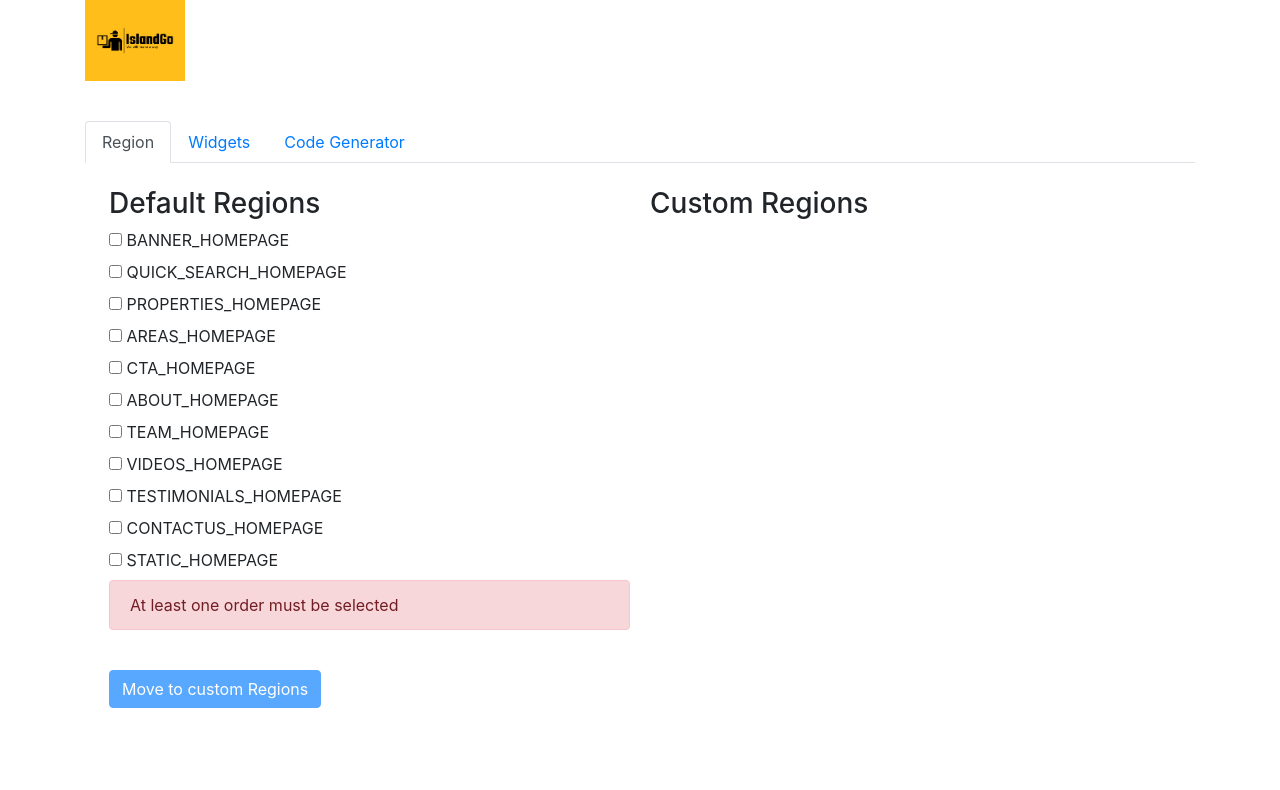
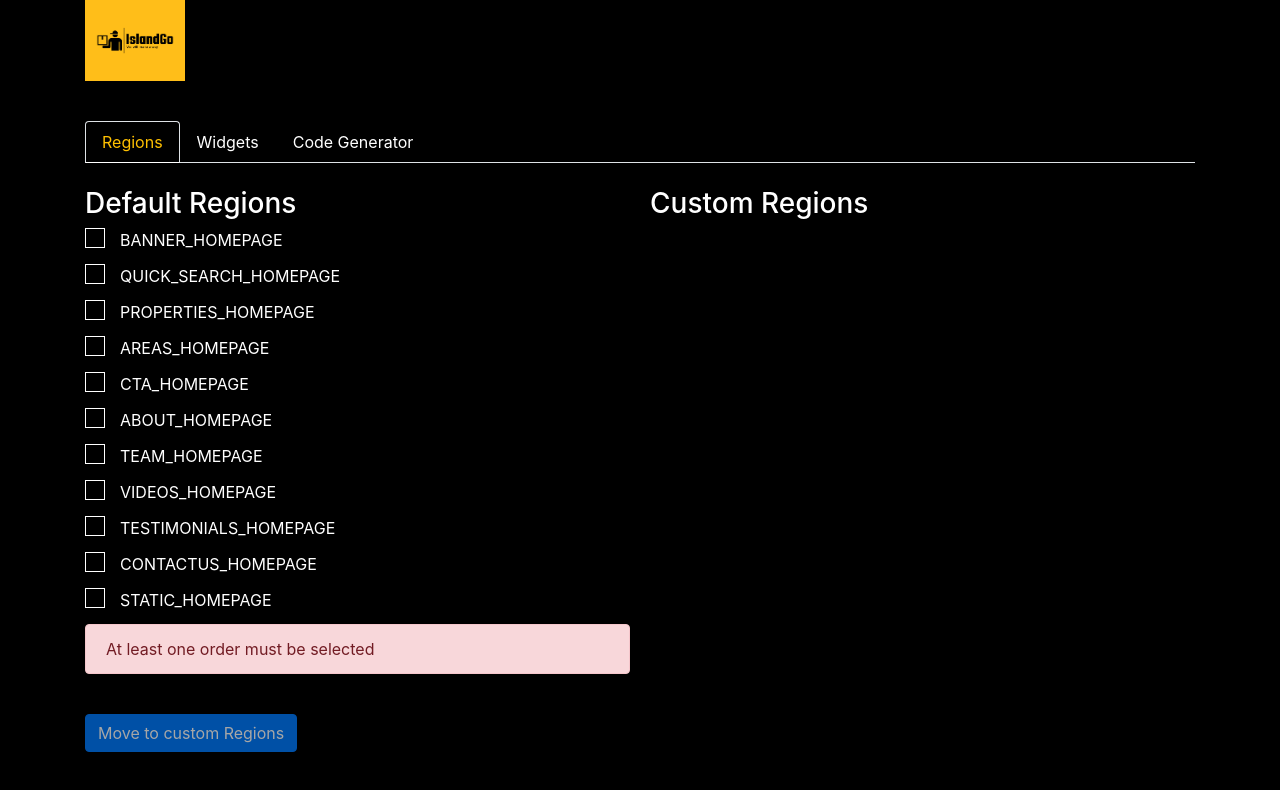
Before and after one commit to islandgo/isd-builder, an Angular app: page /builder/regions in a window 1280 px wide. Shown: the top 790 px of the page. Built offline with nearby package versions, Linux system fonts and the light colour scheme.

Commit message:
layout update

```diff
--- a/src/app/app.component.less
+++ b/src/app/app.component.less
@@ -0,0 +1,119 @@
+@brandPrimaryBgColor: #000000;
+@brandPrimaryColor: #ffffff;
+@brandSecondaryColor: #ffc000;
+
+body {
+    background: @brandPrimaryBgColor ;
+    color: @brandPrimaryColor ;
+
+}
+.fa {
+  color: @brandSecondaryColor;
+}
+p,
+a,
+span,
+label,
+i,
+h1,
+h2,
+h3,
+h4,
+h5 {
+    color: @brandPrimaryColor ;
+}
+a {
+    &:hover,
+    &:focus,
+    &:active {
+        color: @brandSecondaryColor;
+    }
+}
+// button
+.btn-primary {
+    background: transparent;
+    color: @brandSecondaryColor;
+    border-color: @brandPrimaryColor;
+    &:hover,
+    &:focus,
+    &:active {
+        background: transparent !important;
+        border-color: @brandPrimaryColor !important;
+        box-shadow: none !important;
+    }
+}
+//checkbox
+/* The container */
+.checkbox-container {
+    display: block;
+    position: relative;
+    padding-left: 35px;
+    margin-bottom: 12px;
+    cursor: pointer;
+    -webkit-user-select: none;
+    -moz-user-select: none;
+    -ms-user-select: none;
+    user-select: none;
+  }
+
+  /* Hide the browser's default checkbox */
+  .checkbox-container input {
+    position: absolute;
+    opacity: 0;
+    cursor: pointer;
+    height: 0;
+    width: 0;
+  }
+
+  /* Create a custom checkbox */
+  .checkmark {
+    position: absolute;
+    top: 0;
+    left: 0;
+    height: 20px;
+    width: 20px;
+    background-color: transparent;
+    border: solid 1px;
+  }
+
+  /* On mouse-over, add a grey background color */
+  .checkbox-container:hover input ~ .checkmark {
+    background-color: transparent;
+    border: solid 1px;
+  }
+
+  /* When the checkbox is checked, add a blue background */
+  .checkbox-container input:checked ~ .checkmark {
+    background-color: transparent;
+    border: solid 1px;
+  }
+
+  /* Create the checkmark/indicator (hidden when not checked) */
+  .checkmark:after {
+    content: "";
+    position: absolute;
+    display: none;
+  }
+
+  /* Show the checkmark when checked */
+  .checkbox-container input:checked ~ .checkmark:after {
+    display: block;
+  }
+
+  /* Style the checkmark/indicator */
+  .checkbox-container .checkmark:after {
+    left: 7px;
+    top: 3px;
+    width: 5px;
+    height: 10px;
+    border: solid @brandSecondaryColor;
+    border-width: 0 3px 3px 0;
+    -webkit-transform: rotate(45deg);
+    -ms-transform: rotate(45deg);
+    transform: rotate(45deg);
+  }
+
+  .nav-tabs .nav-item.show .nav-link, .nav-tabs .nav-link.active {
+    background: transparent;
+    color: @brandSecondaryColor;
+}
--- a/src/app/app.component.ts
+++ b/src/app/app.component.ts
@@ -1,4 +1,4 @@
-import { Component } from '@angular/core';
+import { Component, ViewEncapsulation } from '@angular/core';
 
 @Component({
   selector: 'app',
@@ -7,7 +7,8 @@ import { Component } from '@angular/core';
       <router-outlet></router-outlet>
     </div>
   `,
-  styleUrls: ['./app.component.less']
+  styleUrls: ['./app.component.less'],
+  encapsulation: ViewEncapsulation.None
 })
 export class AppComponent {
   title = 'isd-builder';
--- a/src/app/builder/component/builder.component.html
+++ b/src/app/builder/component/builder.component.html
@@ -3,7 +3,7 @@
     <ul class="nav nav-tabs" id="myTab" role="tablist">
         <li class="nav-item">
             <a class="nav-link" routerLinkActive="active" id="home-tab" data-toggle="tab" [routerLink]="['regions']" role="tab" aria-controls="home"
-                aria-selected="true">Region</a>
+                aria-selected="true">Regions</a>
         </li>
         <li class="nav-item">
             <a class="nav-link" routerLinkActive="active" id="profile-tab" data-toggle="tab" [routerLink]="['widgets-list']" role="tab" aria-controls="profile"
--- a/src/app/builder/component/builder.component.less
+++ b/src/app/builder/component/builder.component.less
@@ -1,7 +1,9 @@
+
+
 .img-logo {
     max-width: 100px;
     margin-bottom: 40px;
 }
 .tab-content {
-    padding: 24px;
+    padding: 24px 0;
 }
--- a/src/app/builder/component/builder.component.ts
+++ b/src/app/builder/component/builder.component.ts
@@ -1,9 +1,10 @@
-import { Component } from '@angular/core';
+import { Component, ViewEncapsulation } from '@angular/core';
 
 @Component({
   selector: 'builder-root',
   templateUrl: './builder.component.html',
-  styleUrls: ['./builder.component.less']
+  styleUrls: ['./builder.component.less'],
+  encapsulation: ViewEncapsulation.None
 })
 export class BuilderComponent {
   title = 'isd-builder';
--- a/src/app/builder/component/regions.component.html
+++ b/src/app/builder/component/regions.component.html
@@ -2,9 +2,10 @@
     <div class="default-regions">
         <h3>Default Regions</h3>
         <form [formGroup]="form" (ngSubmit)="moveToCustomRegions()" class="form-regions">
-            <label formArrayName="defaultRegions" *ngFor="let region of defaultRegionsObject; let i = index">
+            <label class="checkbox-container" formArrayName="defaultRegions" *ngFor="let region of defaultRegionsObject; let i = index">
+                {{region[0] }}
                 <input type="checkbox" [formControlName]="i">
-                {{region[0] }}
+                <span class="checkmark"></span>
             </label>
 
             <div *ngIf="!form.valid" class="alert alert-danger" role="alert">
--- a/src/app/builder/component/widgets.component.html
+++ b/src/app/builder/component/widgets.component.html
@@ -5,7 +5,7 @@
                 {{region[1]['description'] }}
             </h5>
             <div class="add-section-container">
-                <i class="fa fa-plus" aria-hidden="true"> </i>
+                <i class="fa fa-edit" aria-hidden="true"> </i>
             </div>
 
         </div>
@@ -20,7 +20,12 @@
             </div>
             <div class="child-container" *ngIf="region[1]['region_sections']">
                 <div class="panel" *ngFor="let child of convertObjectToArray(region[1]['region_sections']); let i = index">
-                    {{child[0]}}
+                    <div class="chid-name">
+                        {{region[1]['keyword_class'] }}-{{child[1].section_class_name}}
+                    </div>
+                    <div class="btn-action">
+                        <i class="fa fa-remove" aria-hidden="true"> </i>
+                    </div>
                 </div>
             </div>
         </div>
--- a/src/app/builder/component/widgets.component.less
+++ b/src/app/builder/component/widgets.component.less
@@ -1,3 +1,4 @@
+
 .region-content {
     min-height: 100px;
     border: solid 2px gray;
@@ -8,8 +9,8 @@
         content: " ";
         position: absolute;
         width: 2px;
-        height: calc(100% - 115px);
-        top: 61px;
+        height: calc(100% - 118px);
+        top: 63px;
         background: #dedede;
         left: 29px;
     }
@@ -17,6 +18,7 @@
         min-height: 40px;
         display: flex;
         align-items: center;
+        justify-content: space-between;
         border: solid 2px #dedede;
         max-width: 400px;
         width: 100%;
@@ -41,11 +43,11 @@
         &::before {
             content: " ";
             position: absolute;
-            width: 23px;
+            width: 20px;
             height: 2px;
             top: 50%;
             background: #dedede;
-            left: -23px;
+            left: -21px;
             transform: translateY(-50%);
         }
     }
--- a/src/assets/model/regions.json
+++ b/src/assets/model/regions.json
@@ -20,6 +20,10 @@
             },
             "secondary_section":{
                 "section_class_name":"secondary-section",
+                "has_background":"false"
+            },
+            "tertiary_section":{
+                "section_class_name":"tertiary-section",
                 "has_background":"false"
             }
         }
```
